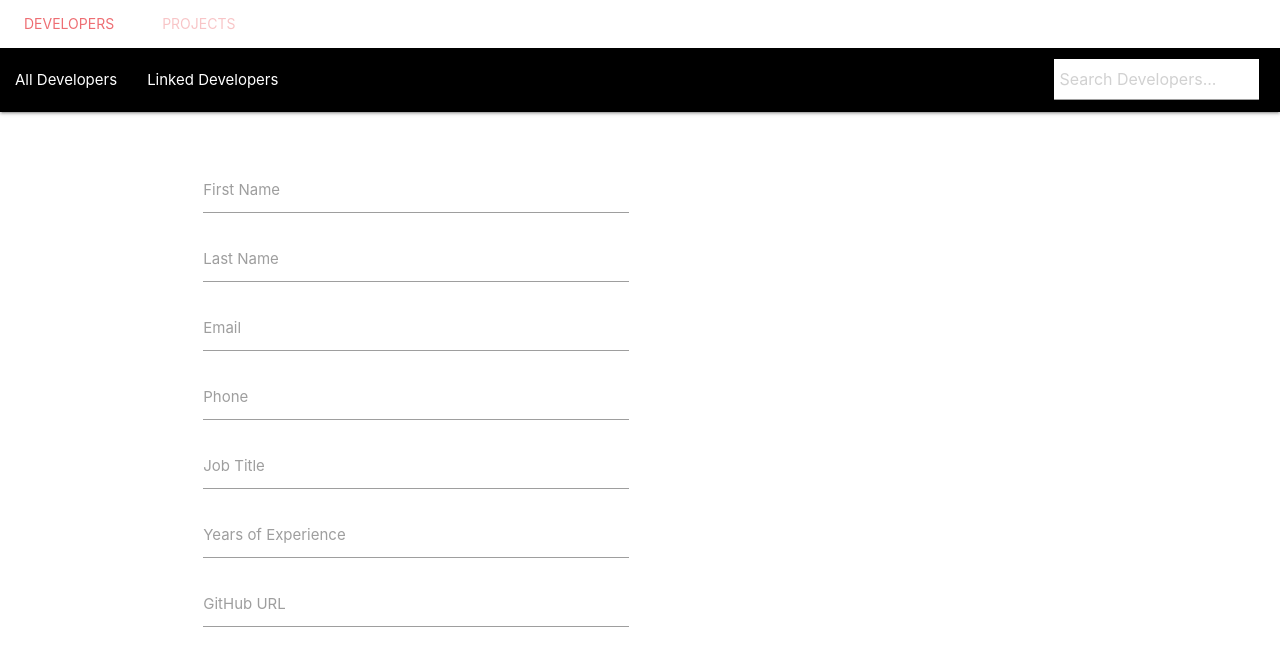
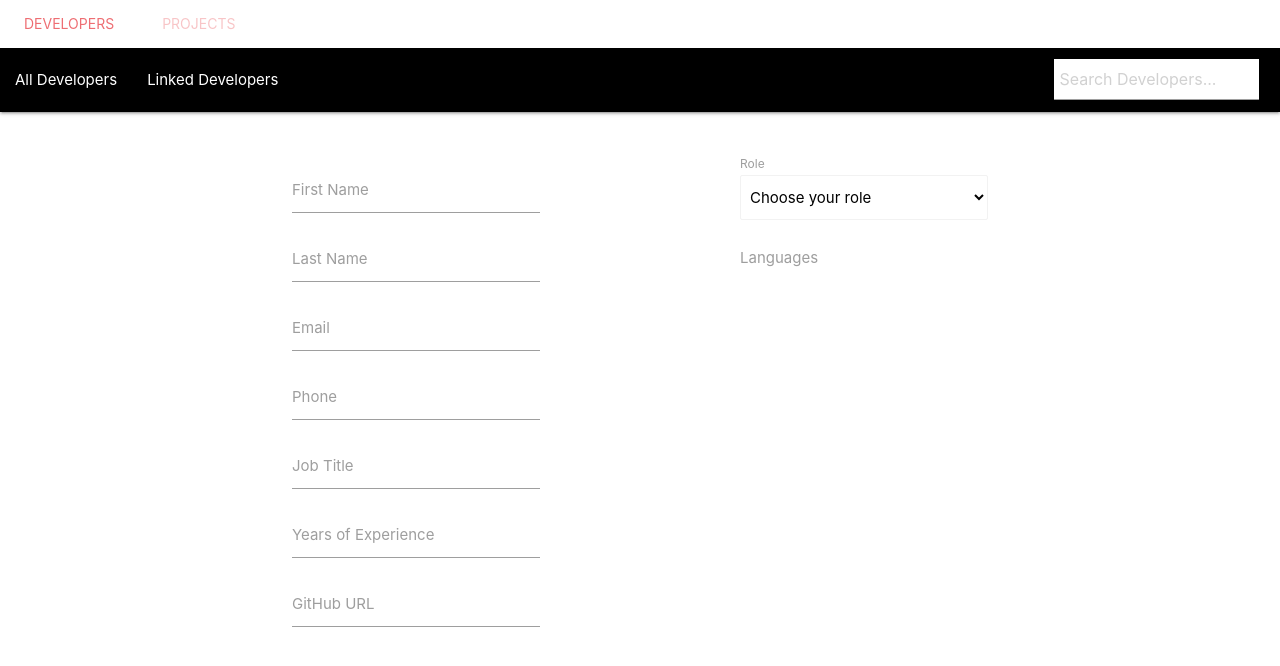
Before and after one commit to ewells89/append-friend, a React (Create React App) app in the folder client/: page /profile in a window 1280 px wide. Shown: the top 666 px of the page. Built offline with nearby package versions, Linux system fonts and the light colour scheme.

Commit message:
installed materialize npm package. commented out cdn link

```diff
--- a/client/package.json
+++ b/client/package.json
@@ -8,6 +8,7 @@
     "@testing-library/react": "^11.2.5",
     "@testing-library/user-event": "^12.6.3",
     "axios": "^0.21.1",
+    "materialize-css": "^1.0.0-rc.2",
     "react": "^17.0.1",
     "react-dom": "^17.0.1",
     "react-router-dom": "^5.2.0",
--- a/client/public/index.html
+++ b/client/public/index.html
@@ -41,6 +41,7 @@
       To begin the development, run `npm start` or `yarn start`.
       To create a production bundle, use `npm run build` or `yarn build`.
     -->
-    <script src="https://cdnjs.cloudflare.com/ajax/libs/materialize/1.0.0/js/materialize.min.js"></script>
+    <!-- <script src="https://cdnjs.cloudflare.com/ajax/libs/materialize/1.0.0/js/materialize.min.js"></script> -->
+    <script src="https://kit.fontawesome.com/ed5090d1e4.js" crossorigin="anonymous"></script>
   </body>
 </html>
--- a/client/src/App.js
+++ b/client/src/App.js
@@ -1,5 +1,6 @@
 import React from "react";
 import { BrowserRouter as Router, Route, Switch } from "react-router-dom";
+import 'materialize-css/dist/css/materialize.min.css';
 import SignIn from "./containers/SignIn/SignIn";
 import SignUp from "./containers/SignUp/SignUp";
 import Home from "./containers/Home/Home";
--- a/client/src/containers/Profile/Profile.css
+++ b/client/src/containers/Profile/Profile.css
@@ -1,3 +1,7 @@
 #profilePage {
     margin-top: 40px;
 }
+
+#profilePageColumn {
+    padding:0px 100px;
+}
--- a/client/src/containers/Profile/Profile.jsx
+++ b/client/src/containers/Profile/Profile.jsx
@@ -3,12 +3,14 @@ import Navbar from "../../components/Navbar/Navbar";
 import axios from "axios";
 import './Profile.css';
 
+
 const Profile = () => {
     const [user, setUser] = useState ([]);
 
-    // useEffect(() => {
-    //     // getDevs()
-    //   }, []);
+    useEffect(() => {
+        // getDevs()
+      }, []);
+
 
     return (
         <>
@@ -17,7 +19,7 @@ const Profile = () => {
 
                 <div className="row">
                     <form>
-                        <div className="col s6">
+                        <div className="col s6" id="profilePageColumn">
 
                             <div className="input-field">
                             <input id="first_name" type="text" className="validate"/>
@@ -56,6 +58,29 @@ const Profile = () => {
 
                         </div>
 
+                        <div className="col s6" id="profilePageColumn">
+                            <label>Role</label>
+                                <select className="browser-default">
+                                    <option value="" disabled selected>Choose your role</option>
+                                    <option value="1">Mentor</option>
+                                    <option value="2">Mentee</option>
+                                    <option value="3">Collaborator</option>
+                                </select>
+
+                            <div class="input-field">
+                            <label>Languages</label>
+                                <select multiple>
+                                <option value="" disabled selected>Select languages</option>
+                                <option value="1">JavaScript</option>
+                                <option value="2">Angular</option>
+                                <option value="3">React</option>
+                                <option value="4">Vue</option>
+
+                                </select>
+
+                            </div>
+                        </div>
+
                     </form>
                 </div>
 
--- a/package.json
+++ b/package.json
@@ -29,6 +29,7 @@
     "concurrently": "^5.3.0",
     "express": "^4.17.1",
     "if-env": "^1.0.4",
+    "materialize-css": "^1.0.0-rc.2",
     "mongoose": "^5.11.15"
   },
   "devDependencies": {
```
Also changed, not shown: 2 other files (tests, documents, lock files or other folders).
